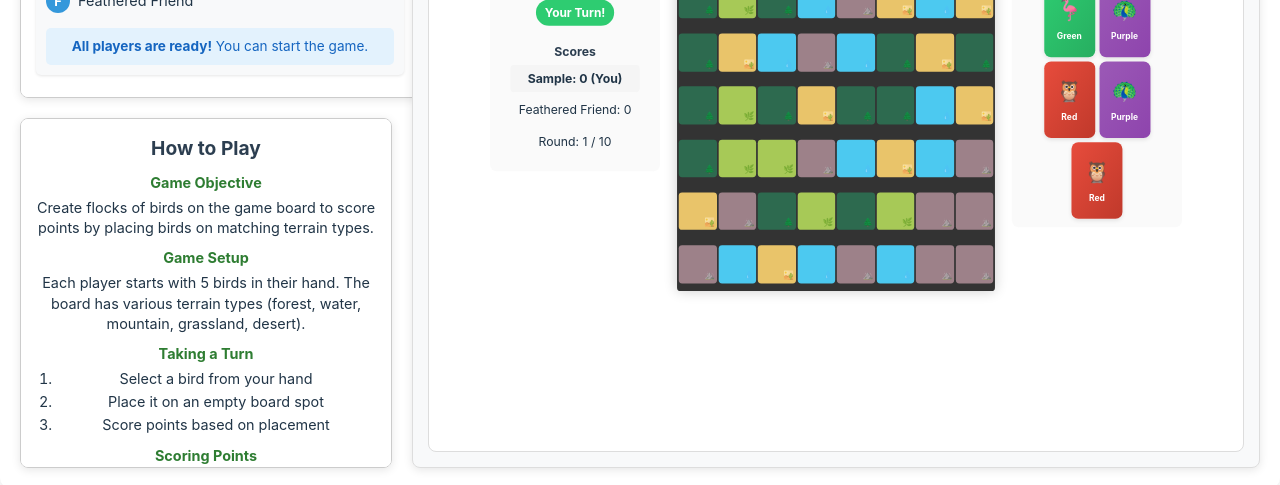
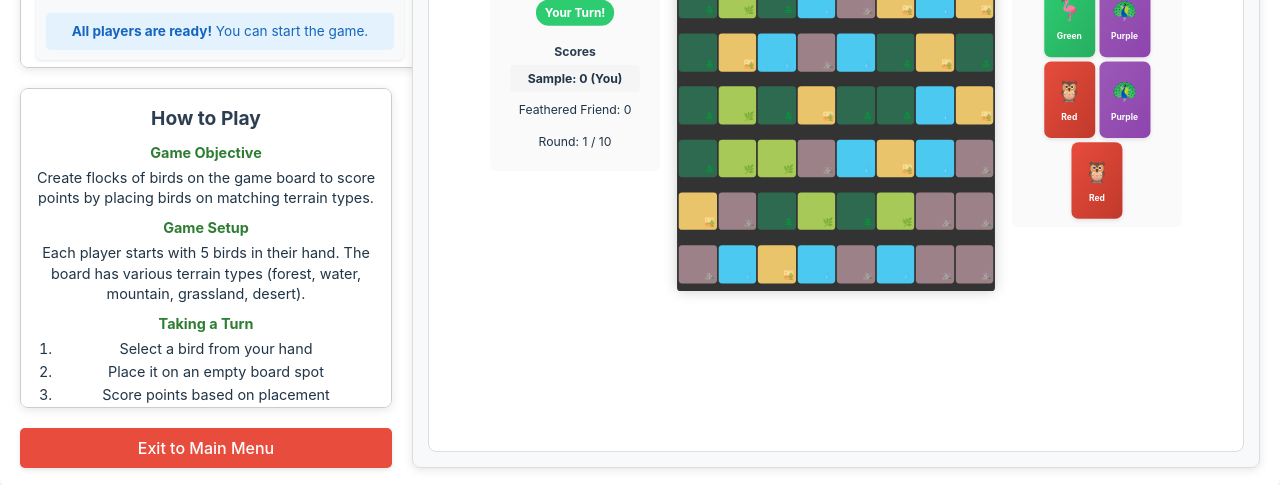
Before and after one commit to LadyKamille/flock-together, a React (Vite) app in the folder frontend/: page / in a window 1280 px wide. Both pictures are taken after typing "Sample" into the empty fields and a click on the button "Create New Game". Shown: the part 312-797 px from the top of the page. Built offline with nearby package versions, Linux system fonts and the light colour scheme; no server answers.

Commit message:
fix styling on exit to main menu button

```diff
--- a/frontend/src/App.css
+++ b/frontend/src/App.css
@@ -208,27 +208,3 @@ label {
   gap: 1rem;
   margin-top: 1rem;
 }
-
-/* Exit button styling */
-.exit-button {
-  background-color: #f44336;
-  color: white;
-  border: none;
-  border-radius: 4px;
-  padding: 8px 12px;
-  font-size: 0.9rem;
-  cursor: pointer;
-  display: flex;
-  align-items: center;
-  gap: 5px;
-  box-shadow: 0 2px 5px rgba(0,0,0,0.2);
-  transition: background-color 0.2s;
-}
-
-.exit-button:hover {
-  background-color: #d32f2f;
-}
-
-.exit-button span {
-  font-size: 1.2rem;
-}
--- a/frontend/src/components/GameLobby.tsx
+++ b/frontend/src/components/GameLobby.tsx
@@ -74,7 +74,7 @@ const GameLobby: React.FC<GameLobbyProps> = ({ onStartGame, onExitLobby, gameId:
     <div className="game-lobby with-preview" style={{
       display: 'grid',
       gridTemplateColumns: 'minmax(280px, 30%) 1fr', // First column 30% with min width of 280px
-      gridTemplateRows: 'minmax(0, 1fr) minmax(0, 1fr)', // Two equal rows that can shrink if needed
+      gridTemplateRows: 'minmax(0, 1fr) minmax(0, 1fr) auto', // Two flexible rows and one auto-sized row
       gap: '20px', // Uniform gap between grid items
       width: '100%',
       maxWidth: '100%',
@@ -98,7 +98,7 @@ const GameLobby: React.FC<GameLobbyProps> = ({ onStartGame, onExitLobby, gameId:
         minHeight: '0', // Prevent grid content from overflowing
         boxSizing: 'border-box', // Include padding in width calculation
       }}>
-        <h2 style={{margin: '0 0 15px 0', fontSize: '1.5rem', textAlign: 'center'}}>Game Lobby</h2>
+        <h2 style={{margin: '0', fontSize: '1.5rem', textAlign: 'center'}}>Game Lobby</h2>
 
         {/* Game ID section - Compact */}
         <div className="game-id-section">
@@ -245,7 +245,7 @@ const GameLobby: React.FC<GameLobbyProps> = ({ onStartGame, onExitLobby, gameId:
         <div className="start-game-section" style={{
           textAlign: 'center',
           marginTop: 'auto',
-          paddingTop: '15px',
+          paddingTop: '5px',
           display: 'flex',
           flexDirection: 'column',
           gap: '10px'
@@ -289,18 +289,6 @@ const GameLobby: React.FC<GameLobbyProps> = ({ onStartGame, onExitLobby, gameId:
             </div>
           )}
 
-          {/* Exit button to return to home screen */}
-          {onExitLobby && (
-            <button
-              className="exit-button"
-              onClick={onExitLobby}
-              style={{
-                width: '100%',
-              }}
-            >
-              Exit to Main Menu
-            </button>
-          )}
         </div>
       </div>
 
@@ -358,10 +346,36 @@ const GameLobby: React.FC<GameLobbyProps> = ({ onStartGame, onExitLobby, gameId:
         </div>
       </div>
 
-      {/* Right side - Game Preview - spans both rows */}
+      {/* Exit button in third row */}
+      {onExitLobby && (
+        <div style={{
+          gridColumn: '1',
+          gridRow: '3',
+          padding: '0',
+        }}>
+          <button
+            className="exit-button"
+            onClick={onExitLobby}
+            style={{
+              padding: '10px 20px',
+              borderRadius: '5px',
+              border: 'none',
+              fontSize: '1rem',
+              cursor: 'pointer',
+              width: '100%',
+              boxShadow: '0 2px 5px rgba(0,0,0,0.1)',
+              transition: 'transform 0.1s ease, background-color 0.2s ease'
+            }}
+          >
+            Exit to Main Menu
+          </button>
+        </div>
+      )}
+
+      {/* Right side - Game Preview - spans all rows */}
       <div className="game-preview" style={{
         gridColumn: '2',
-        gridRow: '1 / span 2', // Spans both rows
+        gridRow: '1 / span 3', // Spans all three rows
         border: '1px solid #ddd',
         padding: '15px',
         backgroundColor: '#f8f9fa',
--- a/frontend/src/styles/GameLobby.css
+++ b/frontend/src/styles/GameLobby.css
@@ -212,7 +212,7 @@
   margin-top: 30px;
 }
 
-.start-game-button {
+.start-game-button, .exit-button {
   background-color: #2ecc71;
   color: white;
   border: none;
@@ -221,6 +221,16 @@
   font-size: 16px;
   cursor: pointer;
   transition: background-color 0.2s;
+  margin: 0;
+}
+
+.exit-button {
+  background-color: #e74c3c;
+  text-align: center;
+}
+
+.exit-button:hover {
+  background-color: #d32f2f;
 }
 
 .start-game-button:hover {
```
